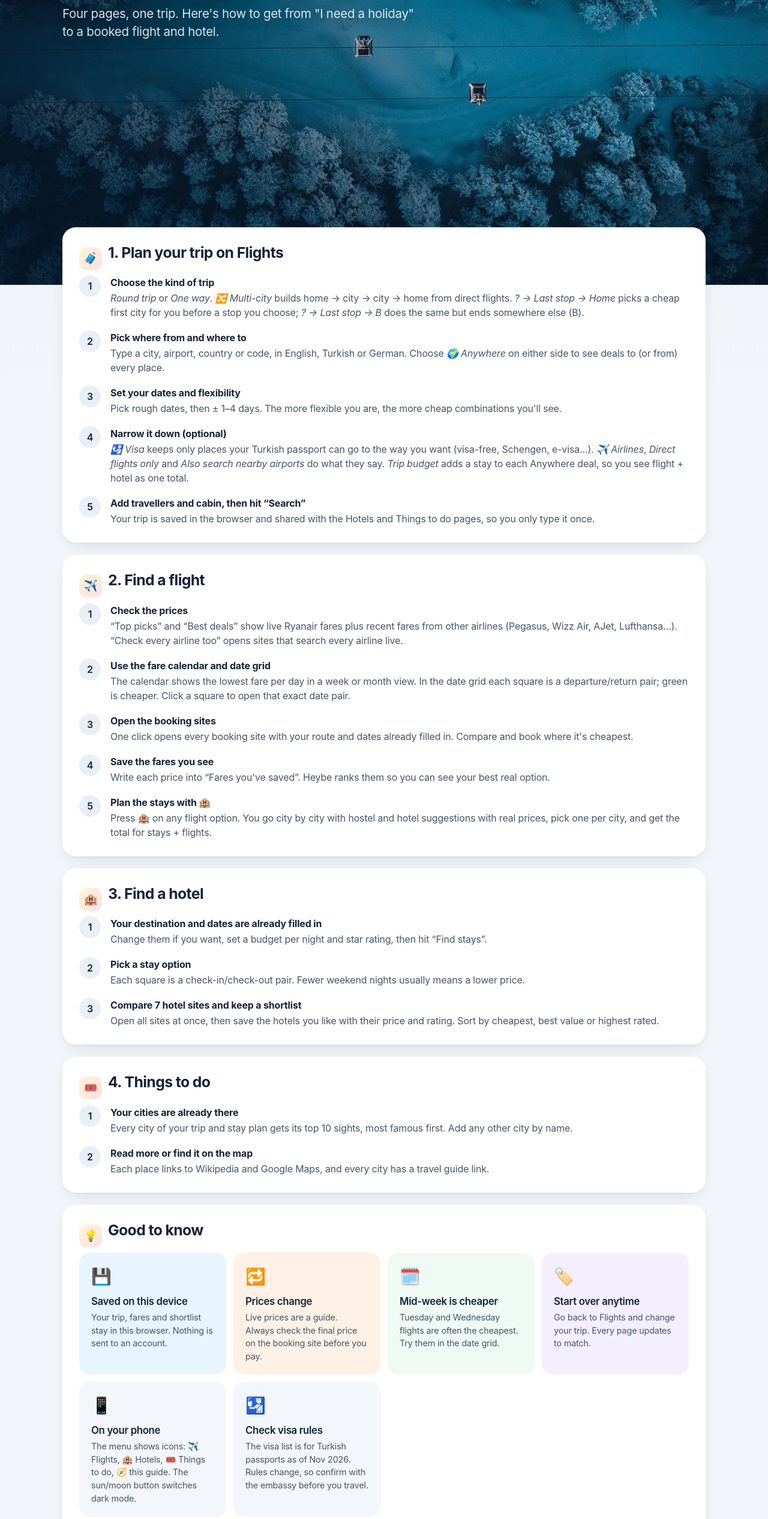
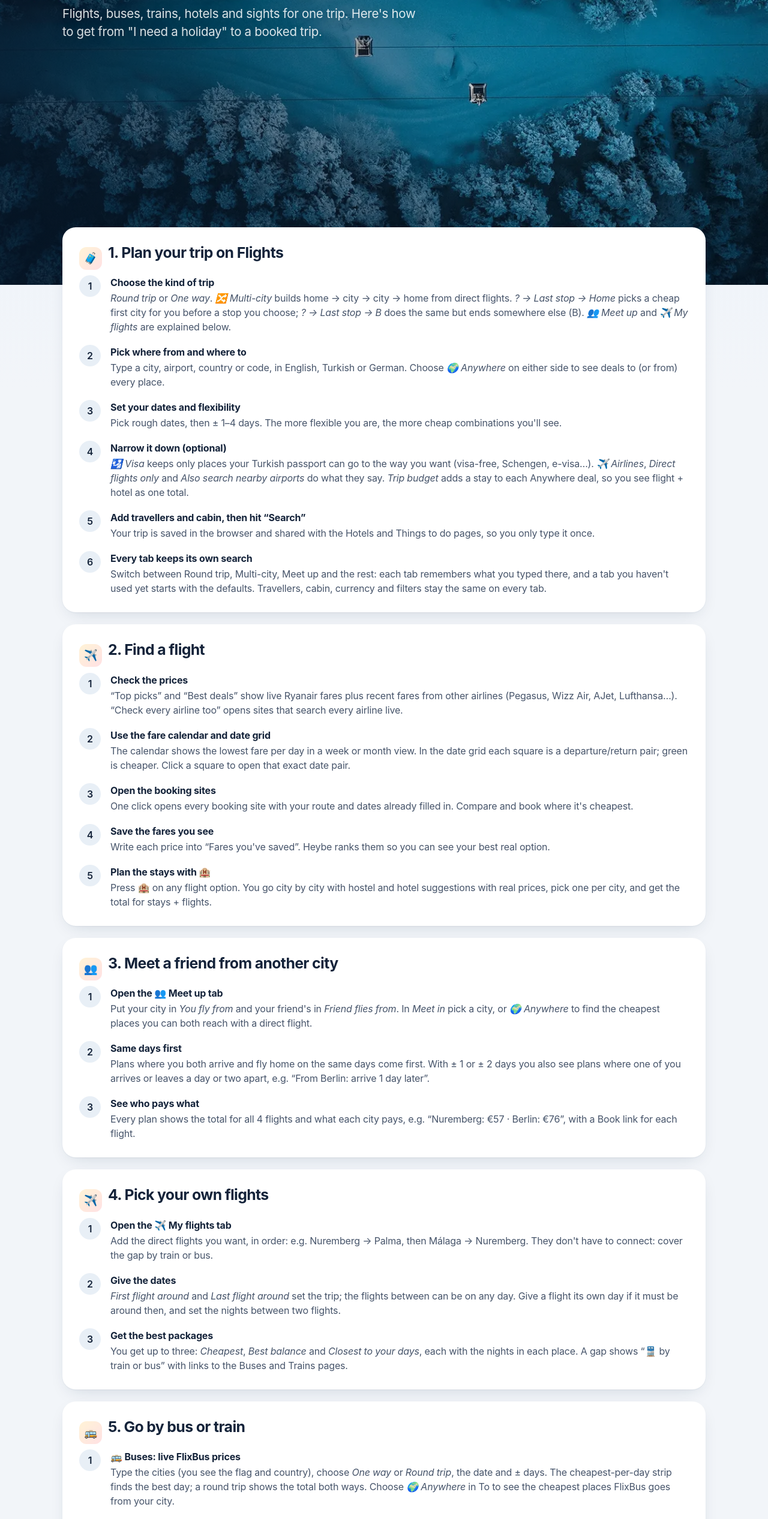
Before and after one commit to okanzka/holi, a website: page help.html in a window 1280 px wide. Shown: the part 250-2783 px from the top of the page at 60% size. Drawn offline with Linux system fonts and the light colour scheme.

Commit message:
Update How to use for Meet up, My flights, Buses and Trains
- New sections for Meet up, My flights, and buses and trains
- Tabs keep their own search, menu icons, Add to Home Screen tip

Co-Authored-By: Claude Opus 5.5 <noreply@anthropic.com>

```diff
--- a/help.html
+++ b/help.html
@@ -38,18 +38,19 @@
 <header class="hero small photo"><div class="wrap">
   <span class="eyebrow">🧭 Quick guide</span>
   <h1>How to use <em>heybe</em></h1>
-  <p class="lead">Four pages, one trip. Here's how to get from "I need a holiday" to a booked flight and hotel.</p>
+  <p class="lead">Flights, buses, trains, hotels and sights for one trip. Here's how to get from "I need a holiday" to a booked trip.</p>
 </div></header>
 
 <main class="wrap lift">
   <section class="card">
     <h2><span class="ico">🧳</span>1. Plan your trip on Flights</h2>
     <ol class="howto">
-      <li><b>Choose the kind of trip</b><p><i>Round trip</i> or <i>One way</i>. <i>🔀 Multi-city</i> builds home → city → city → home from direct flights. <i>? → Last stop → Home</i> picks a cheap first city for you before a stop you choose; <i>? → Last stop → B</i> does the same but ends somewhere else (B).</p></li>
+      <li><b>Choose the kind of trip</b><p><i>Round trip</i> or <i>One way</i>. <i>🔀 Multi-city</i> builds home → city → city → home from direct flights. <i>? → Last stop → Home</i> picks a cheap first city for you before a stop you choose; <i>? → Last stop → B</i> does the same but ends somewhere else (B). <i>👥 Meet up</i> and <i>✈️ My flights</i> are explained below.</p></li>
       <li><b>Pick where from and where to</b><p>Type a city, airport, country or code, in English, Turkish or German. Choose <i>🌍 Anywhere</i> on either side to see deals to (or from) every place.</p></li>
       <li><b>Set your dates and flexibility</b><p>Pick rough dates, then ± 1–4 days. The more flexible you are, the more cheap combinations you'll see.</p></li>
       <li><b>Narrow it down (optional)</b><p><i>🛂 Visa</i> keeps only places your Turkish passport can go to the way you want (visa-free, Schengen, e-visa…). <i>✈️ Airlines</i>, <i>Direct flights only</i> and <i>Also search nearby airports</i> do what they say. <i>Trip budget</i> adds a stay to each Anywhere deal, so you see flight + hotel as one total.</p></li>
       <li><b>Add travellers and cabin, then hit “Search”</b><p>Your trip is saved in the browser and shared with the Hotels and Things to do pages, so you only type it once.</p></li>
+      <li><b>Every tab keeps its own search</b><p>Switch between Round trip, Multi-city, Meet up and the rest: each tab remembers what you typed there, and a tab you haven't used yet starts with the defaults. Travellers, cabin, currency and filters stay the same on every tab.</p></li>
     </ol>
   </section>
 
@@ -65,7 +66,34 @@
   </section>
 
   <section class="card">
-    <h2><span class="ico">🏨</span>3. Find a hotel</h2>
+    <h2><span class="ico">👥</span>3. Meet a friend from another city</h2>
+    <ol class="howto">
+      <li><b>Open the 👥 Meet up tab</b><p>Put your city in <i>You fly from</i> and your friend's in <i>Friend flies from</i>. In <i>Meet in</i> pick a city, or <i>🌍 Anywhere</i> to find the cheapest places you can both reach with a direct flight.</p></li>
+      <li><b>Same days first</b><p>Plans where you both arrive and fly home on the same days come first. With ± 1 or ± 2 days you also see plans where one of you arrives or leaves a day or two apart, e.g. “From Berlin: arrive 1 day later”.</p></li>
+      <li><b>See who pays what</b><p>Every plan shows the total for all 4 flights and what each city pays, e.g. “Nuremberg: €57 · Berlin: €76”, with a Book link for each flight.</p></li>
+    </ol>
+  </section>
+
+  <section class="card">
+    <h2><span class="ico">✈️</span>4. Pick your own flights</h2>
+    <ol class="howto">
+      <li><b>Open the ✈️ My flights tab</b><p>Add the direct flights you want, in order: e.g. Nuremberg → Palma, then Málaga → Nuremberg. They don't have to connect: cover the gap by train or bus.</p></li>
+      <li><b>Give the dates</b><p><i>First flight around</i> and <i>Last flight around</i> set the trip; the flights between can be on any day. Give a flight its own day if it must be around then, and set the nights between two flights.</p></li>
+      <li><b>Get the best packages</b><p>You get up to three: <i>Cheapest</i>, <i>Best balance</i> and <i>Closest to your days</i>, each with the nights in each place. A gap shows “🚆 by train or bus” with links to the Buses and Trains pages.</p></li>
+    </ol>
+  </section>
+
+  <section class="card">
+    <h2><span class="ico">🚌</span>5. Go by bus or train</h2>
+    <ol class="howto">
+      <li><b>🚌 Buses: live FlixBus prices</b><p>Type the cities (you see the flag and country), choose <i>One way</i> or <i>Round trip</i>, the date and ± days. The cheapest-per-day strip finds the best day; a round trip shows the total both ways. Choose <i>🌍 Anywhere</i> in To to see the cheapest places FlixBus goes from your city.</p></li>
+      <li><b>🚆 Trains: times and changes across Europe</b><p>Type the stations, the date and the time you want to leave after; a round trip also lists the trains back. Train companies don't share prices, so <i>Check price</i> opens Deutsche Bahn or the company's own site. FlixTrain prices are shown live below the timetable.</p></li>
+      <li><b>🌍 Anywhere by train</b><p>Shows the places FlixTrain goes from your station with their usual price. Open one to see every train that day.</p></li>
+    </ol>
+  </section>
+
+  <section class="card">
+    <h2><span class="ico">🏨</span>6. Find a hotel</h2>
     <ol class="howto">
       <li><b>Your destination and dates are already filled in</b><p>Change them if you want, set a budget per night and star rating, then hit “Find stays”.</p></li>
       <li><b>Pick a stay option</b><p>Each square is a check-in/check-out pair. Fewer weekend nights usually means a lower price.</p></li>
@@ -74,7 +102,7 @@
   </section>
 
   <section class="card">
-    <h2><span class="ico">🎟️</span>4. Things to do</h2>
+    <h2><span class="ico">🎟️</span>7. Things to do</h2>
     <ol class="howto">
       <li><b>Your cities are already there</b><p>Every city of your trip and stay plan gets its top 10 sights, most famous first. Add any other city by name.</p></li>
       <li><b>Read more or find it on the map</b><p>Each place links to Wikipedia and Google Maps, and every city has a travel guide link.</p></li>
@@ -85,10 +113,10 @@
     <h2><span class="ico">💡</span>Good to know</h2>
     <div class="tips">
       <div class="tip"><span class="e">💾</span><b>Saved on this device</b><p>Your trip, fares and shortlist stay in this browser. Nothing is sent to an account.</p></div>
-      <div class="tip"><span class="e">🔁</span><b>Prices change</b><p>Live prices are a guide. Always check the final price on the booking site before you pay.</p></div>
+      <div class="tip"><span class="e">🔁</span><b>Prices change</b><p>Live prices (Ryanair, FlixBus) are a guide. Always check the final price on the booking site before you pay.</p></div>
       <div class="tip"><span class="e">🗓️</span><b>Mid-week is cheaper</b><p>Tuesday and Wednesday flights are often the cheapest. Try them in the date grid.</p></div>
       <div class="tip"><span class="e">🏷️</span><b>Start over anytime</b><p>Go back to Flights and change your trip. Every page updates to match.</p></div>
-      <div class="tip"><span class="e">📱</span><b>On your phone</b><p>The menu shows icons: ✈️ Flights, 🏨 Hotels, 🎟️ Things to do, 🧭 this guide. The sun/moon button switches dark mode.</p></div>
+      <div class="tip"><span class="e">📱</span><b>On your phone</b><p>The menu shows icons: ✈️ Flights, 🚌 Buses, 🚆 Trains, 🏨 Hotels, 🎟️ Things to do, 🧭 this guide. The sun/moon button switches dark mode. On iPhone, open the site in Safari and use Share → Add to Home Screen to get it as an app.</p></div>
       <div class="tip"><span class="e">🛂</span><b>Check visa rules</b><p>The visa list is for Turkish passports as of Nov 2026. Rules change, so confirm with the embassy before you travel.</p></div>
     </div>
   </section>
```
